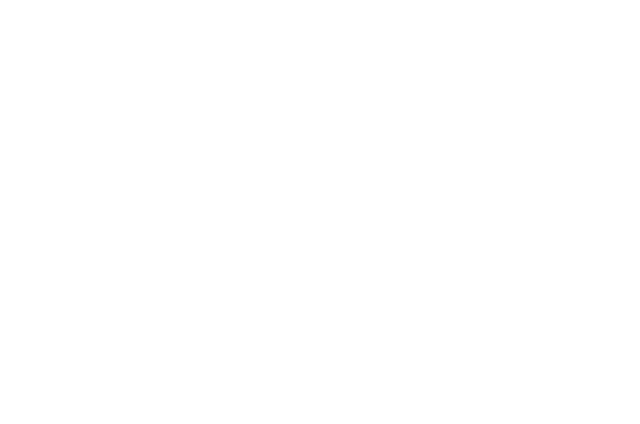
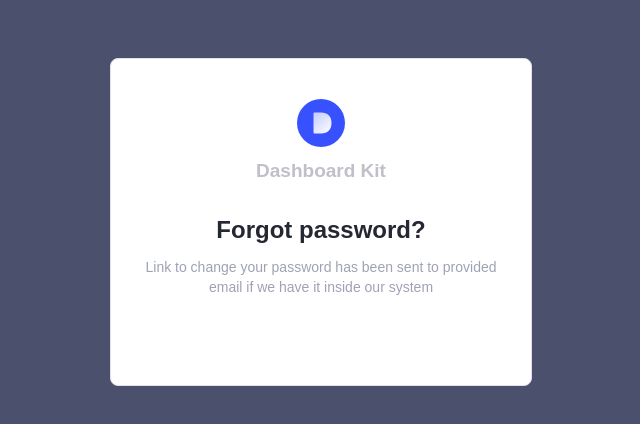
Before and after one commit to KseniaPopova02/dashboard-kit, a React (Create React App) app: page / in a window 1280 px wide. Shown: the top 424 px of the page, without its empty margins (319-959 px from the left). Built offline with nearby package versions, Linux system fonts and the light colour scheme.

Commit message:
add: forgetSuccess component

```diff
--- a/src/App.jsx
+++ b/src/App.jsx
@@ -1,8 +1,9 @@
 import { GlobalStyle } from "./styles/globalStyles";
-
+import { ForgotSuccess } from "./modal";
 const App = () => (
   <>
     <GlobalStyle />
+    <ForgotSuccess />
   </>
 );
 
--- a/src/components/Button/Button.jsx
+++ b/src/components/Button/Button.jsx
@@ -1,5 +1,5 @@
 import React from "react";
-import { StyledBtn } from "./styles";
+import { StyledBtn } from "./style";
 
 export const Button = ({
   children,
--- a/src/components/index.js
+++ b/src/components/index.js
@@ -6,3 +6,4 @@
 export * from "./Button";
 export * from "./InputPassword";
 export * from "./Input";
+export * from "./Container";
--- a/src/modal/ForgotSuccess/ForgotSuccess.jsx
+++ b/src/modal/ForgotSuccess/ForgotSuccess.jsx
@@ -1,3 +1,13 @@
 import React from "react";
+import { Container, Logo, LogoTitle, LogoSubtitle } from "../../components";
 
-export const ForgotSuccess = () => <h2>Forgot Success</h2>;
+export const ForgotSuccess = () => (
+  <Container>
+    <Logo />
+    <LogoTitle>Forgot password?</LogoTitle>
+    <LogoSubtitle>
+      Link to change your password has been sent to provided email if we have it
+      inside our system
+    </LogoSubtitle>
+  </Container>
+);
--- a/src/modal/index.js
+++ b/src/modal/index.js
@@ -5,4 +5,3 @@
 export * from "./SignUp";
 export * from "./NotFound";
 export * from "./Layout";
-export * from "./LogInFrom";
--- a/src/styles/globalStyles.js
+++ b/src/styles/globalStyles.js
@@ -7,6 +7,8 @@
     color: #4b506d;
     font-size: 14px;
     line-height: 20px;
+    background: #4b506d;
+    position: relative;
   }
   @font-face {
   font-family: "Mulish", sans-serif;
```
